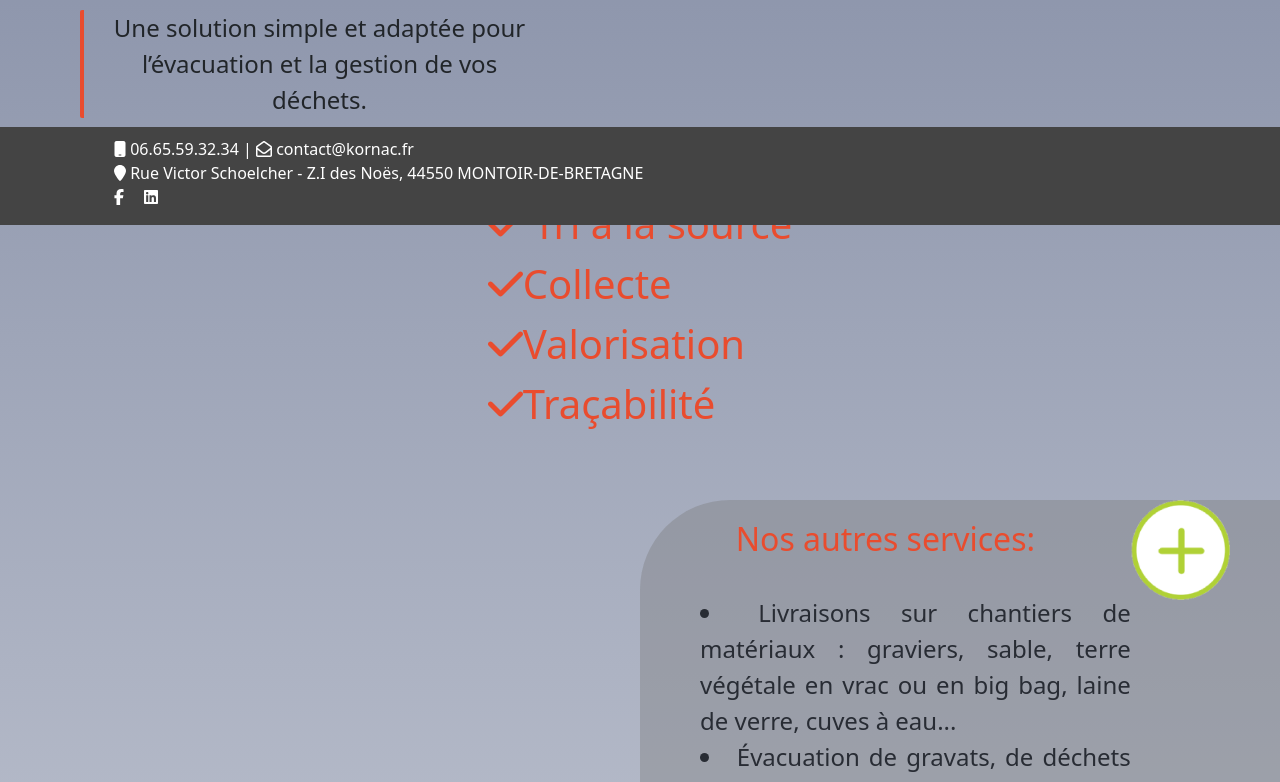
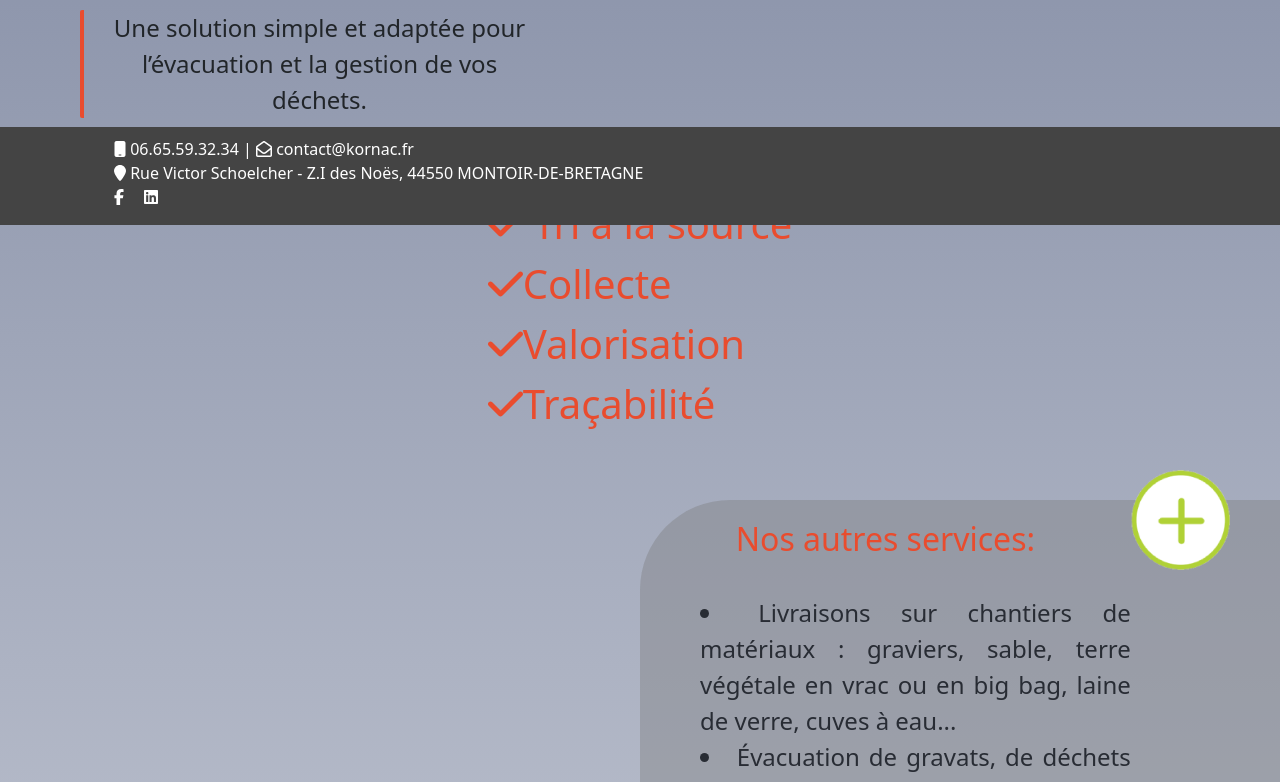
Before and after one commit to Antoine1989/Kornac., a React (Create React App) app: page / in a window 1280 px wide. Shown: the part 575-1357 px from the top of the page. Built offline with nearby package versions, Linux system fonts and the light colour scheme.

Commit message:
#2 antoine-3

```diff
--- a/src/App.css
+++ b/src/App.css
@@ -84,6 +84,9 @@ li{
 .icones-footer:hover{
   color:#b9ce00 !important;
   cursor:pointer;
+}
+.reseaux{
+  float: right !important;
 }
 .ruban {
   background: #e94c2e;
--- a/src/components/Footer.js
+++ b/src/components/Footer.js
@@ -21,8 +21,8 @@ class Footer extends React.Component{
 
                 <li className="text-white li-footer"><FontAwesomeIcon icon={faLocationPin} />  Rue Victor Schoelcher - Z.I des Noës, 44550 MONTOIR-DE-BRETAGNE
                 </li>
-                <li><a href="https://www.facebook.com/profile.php?id=100082932746672" className="text-white" target="_blank" rel="noopener noreferrer"><FontAwesomeIcon  icon={faFacebookF} style={{ marginRight: 20}} className="icones-footer"/></a>
-                <a href="https://www.linkedin.com/company/kornac/" className="text-white" target="_blank" rel="noopener noreferrer"><FontAwesomeIcon   icon={faLinkedin} style={{ marginRight: 100}} className="icones-footer"/>{/*<Link to="https://www.linkedin.com/company/kornac/"/>*/}
+                <li className="reseaux"><a href="https://www.facebook.com/profile.php?id=100082932746672" className="text-white " target="_blank" rel="noopener noreferrer"><FontAwesomeIcon  icon={faFacebookF} style={{ marginRight: 20}} className="icones-footer"/></a>
+                <a href="https://www.linkedin.com/company/kornac/" className="text-white " target="_blank" rel="noopener noreferrer"><FontAwesomeIcon   icon={faLinkedin} style={{ marginRight: 100}} className="icones-footer"/>{/*<Link to="https://www.linkedin.com/company/kornac/"/>*/}
                 </a>
                 </li>
               </ul>
--- a/src/components/Ruban2.js
+++ b/src/components/Ruban2.js
@@ -13,7 +13,7 @@ class Ruban2 extends React.Component{
         <Row style={{marginBottom:100 }}>
             <Col>
                 <div className="ruban2  ">
-                <img src="./img/plus.png" alt="autres service" className="plus "style={{marginRight:50,marginBottom:10}}/>
+                <img src="./img/plus.png" alt="autres service" className="plus "style={{marginRight:50,marginBottom:10,marginTop:-30}}/>
                 <h2 className='text-ruban2' style={{marginTop:20, marginBottom:10}}>Nos autres services:  </h2>
                 <AutresServices/>
                 </div>
```
